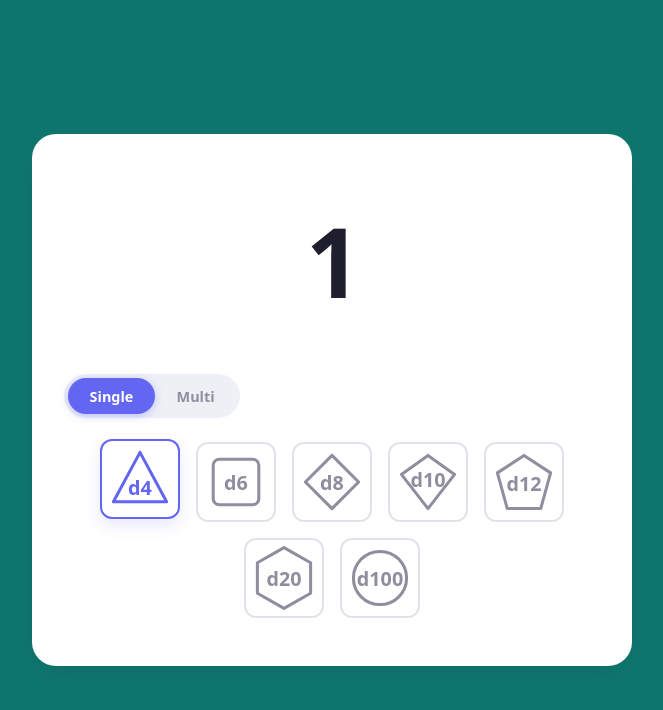
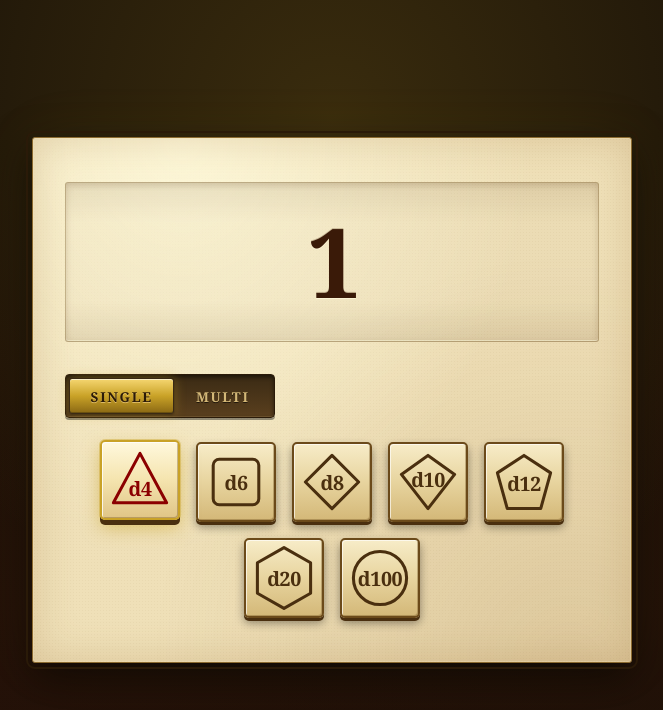
Before and after one commit to girvel/diceroller, a plain HTML site: page index.html in a window 1280 px wide. Both pictures are taken after a click on the button "d4". Shown: the whole page, without its empty margins (308-971 px from the left). Drawn offline with Linux system fonts and the light colour scheme.

Commit message:
Restro styling

```diff
--- a/index.html
+++ b/index.html
@@ -9,13 +9,29 @@
   <link rel="apple-touch-icon" href="/diceroller/favicon-ios.png" />
   <style>
     :root {
-      --bg-color: #0f766e;
-      --card-bg: #ffffff;
-      --text-main: #1e1e2f;
-      --text-muted: #8e8e9f;
-      --accent: #6366f1;
-      --accent-hover: #4f46e5;
-      --border: #e2e2ea;
+      /* Dark stone / night sky */
+      --bg-color: #1a1208;
+      --bg-glow: #6b3a10;
+      /* Parchment card */
+      --card-bg: #efe0b8;
+      --card-shade: #d4b878;
+      /* Ink on parchment */
+      --text-main: #2a1a08;
+      --text-muted: #6b4a1a;
+      /* Gold / bronze */
+      --gold-light: #f5d670;
+      --gold-mid: #c9a227;
+      --gold-dark: #8b6914;
+      --bronze: #8b6a30;
+      --bronze-dark: #3a2a14;
+      --bronze-shadow: #2a1a08;
+      /* Wax seal red */
+      --wax-red: #8b1010;
+      --wax-red-hi: #c03030;
+      --wax-red-dark: #4a0808;
+      /* Accent used by .rolling flicker */
+      --accent: #b8860b;
+      --border: #8b6a30;
     }
 
     * {
@@ -24,30 +40,56 @@
       padding: 0;
     }
 
+    html {
+      background-color: var(--bg-color);
+    }
+
     body {
-      font-family: system-ui, -apple-system, sans-serif;
-      background-color: var(--bg-color);
+      font-family: Georgia, "Palatino Linotype", "Book Antiqua", Palatino, "Times New Roman", serif;
       color: var(--text-main);
       display: flex;
       box-sizing: content-box;
       min-height: calc(100vh - 2rem);
       padding: 1rem;
-      /* We do our own scroll compensation in JS, so turn off the
-         browser's scroll anchoring to avoid double-correcting. */
       overflow-anchor: none;
+
+      /* Atmospheric dark background: warm vignette + faint red glow */
+      background-color: var(--bg-color);
+      background-image:
+        radial-gradient(ellipse at 50% 15%, rgba(201, 162, 39, 0.18) 0%, transparent 55%),
+        radial-gradient(ellipse at 15% 85%, rgba(139, 16, 16, 0.10) 0%, transparent 55%),
+        radial-gradient(ellipse at 85% 75%, rgba(139, 16, 16, 0.08) 0%, transparent 55%);
+      background-attachment: fixed;
     }
 
     .container {
-      /* auto margins = "center if there's room, otherwise start at top
-         and let the page scroll normally". */
+      /* Centering behaviour preserved */
       margin: auto;
-      background: var(--card-bg);
-      padding: 3rem 2rem;
-      border-radius: 1.5rem;
-      box-shadow: 0 10px 25px rgba(0, 0, 0, 0.05);
+      background-color: var(--card-bg);
+
+      /* Aged parchment: warm top highlight, corner shading, subtle fibre dots */
+      background-image:
+        radial-gradient(ellipse at 25% 0%, rgba(255, 250, 220, 0.9) 0%, transparent 55%),
+        radial-gradient(ellipse at 90% 100%, rgba(139, 90, 30, 0.18) 0%, transparent 55%),
+        radial-gradient(circle, rgba(120, 80, 30, 0.05) 1px, transparent 1px);
+      background-size: auto, auto, 3px 3px;
+
+      padding: 2.75rem 2rem;
       width: 100%;
       max-width: 600px;
       text-align: center;
+
+      /* Ornate double frame: inner bronze line + outer dark outline */
+      border: 1px solid var(--bronze);
+      outline: 2px solid var(--bronze-shadow);
+      outline-offset: 4px;
+      border-radius: 3px;
+
+      box-shadow:
+        inset 0 0 40px rgba(139, 90, 30, 0.22),
+        inset 0 0 0 1px rgba(255, 240, 200, 0.4),
+        0 14px 40px rgba(0, 0, 0, 0.65),
+        0 0 60px rgba(201, 162, 39, 0.08);
     }
 
     /* ---------- Control bar ---------- */
@@ -59,15 +101,20 @@
       margin-bottom: 1.5rem;
     }
 
-    /* ---------- Segmented switch ---------- */
+    /* ---------- Segmented switch (carved bronze plaque) ---------- */
     .switch {
       position: relative;
       display: inline-flex;
-      padding: 4px;
-      background: var(--switch-track, #eef0f6);
-      border-radius: 999px;
+      padding: 3px;
+      background: linear-gradient(180deg, var(--bronze-dark) 0%, #5a3f1e 100%);
+      border: 1px solid var(--bronze-shadow);
+      border-radius: 4px;
       user-select: none;
       -webkit-user-select: none;
+      box-shadow:
+        inset 0 2px 4px rgba(0, 0, 0, 0.55),
+        inset 0 -1px 0 rgba(255, 220, 150, 0.15),
+        0 2px 0 rgba(0, 0, 0, 0.4);
     }
 
     .switch-thumb {
@@ -76,9 +123,14 @@
       left: 0;
       width: 0;
       height: 0;
-      border-radius: 999px;
-      background: var(--accent);
-      box-shadow: 0 2px 8px rgba(99, 102, 241, 0.35);
+      border-radius: 3px;
+      background: linear-gradient(180deg, var(--gold-light) 0%, var(--gold-mid) 50%, var(--gold-dark) 100%);
+      border: 1px solid var(--bronze-dark);
+      box-shadow:
+        inset 0 1px 0 rgba(255, 255, 255, 0.6),
+        inset 0 -1px 0 rgba(0, 0, 0, 0.25),
+        0 1px 3px rgba(0, 0, 0, 0.45),
+        0 0 12px rgba(201, 162, 39, 0.45);
       transition: none;
       pointer-events: none;
     }
@@ -96,61 +148,82 @@
       border: none;
       background: transparent;
       font: inherit;
-      font-size: 0.9rem;
-      font-weight: 600;
-      color: var(--text-muted);
+      font-family: Georgia, "Palatino Linotype", serif;
+      font-size: 0.85rem;
+      font-weight: 700;
+      letter-spacing: 0.12em;
+      text-transform: uppercase;
+      color: #d4b878;
+      text-shadow: 0 1px 0 rgba(0, 0, 0, 0.6);
       padding: 0.55rem 1.35rem;
-      border-radius: 999px;
+      border-radius: 3px;
       cursor: pointer;
-      transition: color 0.25s ease;
+      transition: color 0.2s ease, text-shadow 0.2s ease;
       -webkit-tap-highlight-color: transparent;
     }
 
     .switch-btn:hover {
-      color: var(--text-main);
+      color: var(--gold-light);
     }
 
     .switch-btn[aria-pressed="true"],
     .switch-btn[aria-pressed="true"]:hover {
-      color: #ffffff;
+      color: #2a1a08;
+      text-shadow: 0 1px 0 rgba(255, 220, 150, 0.6);
     }
 
     .switch-btn:focus-visible {
-      outline: 2px solid var(--accent);
-      outline-offset: 3px;
+      outline: 2px solid var(--gold-light);
+      outline-offset: 2px;
     }
 
-    /* ---------- Clear button ---------- */
+    /* ---------- Clear button (wax seal) ---------- */
     .ghost-btn {
-      border: 1px solid var(--border);
-      background: transparent;
+      border: 1px solid var(--wax-red-dark);
+      background: linear-gradient(180deg, var(--wax-red-hi) 0%, var(--wax-red) 55%, #6a0808 100%);
       font: inherit;
-      font-size: 0.9rem;
-      font-weight: 600;
-      color: var(--text-muted);
-      padding: calc(0.55rem - 1px) 1.15rem;
-      border-radius: 999px;
+      font-family: Georgia, "Palatino Linotype", serif;
+      font-size: 0.85rem;
+      font-weight: 700;
+      letter-spacing: 0.12em;
+      text-transform: uppercase;
+      color: #f0d090;
+      text-shadow: 0 1px 0 rgba(0, 0, 0, 0.6);
+      padding: 0.55rem 1.15rem;
+      border-radius: 3px;
       cursor: pointer;
       transition:
         color 0.2s ease,
-        border-color 0.2s ease,
-        background-color 0.2s ease,
-        transform 0.15s ease;
+        background 0.2s ease,
+        transform 0.1s ease,
+        box-shadow 0.2s ease;
       -webkit-tap-highlight-color: transparent;
+      box-shadow:
+        inset 0 1px 0 rgba(255, 200, 150, 0.35),
+        inset 0 -1px 0 rgba(0, 0, 0, 0.35),
+        0 2px 0 #3a0505,
+        0 3px 8px rgba(0, 0, 0, 0.5);
     }
 
     .ghost-btn:hover {
-      color: var(--accent);
-      border-color: var(--accent);
-      background: rgba(99, 102, 241, 0.06);
+      color: #fff8dd;
+      background: linear-gradient(180deg, #d04040 0%, var(--wax-red-hi) 55%, var(--wax-red) 100%);
+      box-shadow:
+        inset 0 1px 0 rgba(255, 200, 150, 0.5),
+        inset 0 -1px 0 rgba(0, 0, 0, 0.35),
+        0 2px 0 #3a0505,
+        0 3px 12px rgba(192, 48, 48, 0.55);
     }
 
     .ghost-btn:active {
-      transform: scale(0.96);
+      transform: translateY(1px);
+      box-shadow:
+        inset 0 2px 4px rgba(0, 0, 0, 0.5),
+        0 0 0 #3a0505;
     }
 
     .ghost-btn:focus-visible {
-      outline: 2px solid var(--accent);
+      outline: 2px solid var(--gold-light);
       outline-offset: 2px;
     }
 
@@ -158,7 +231,7 @@
       display: none;
     }
 
-    /* ---------- Display ---------- */
+    /* ---------- Display (recessed manuscript panel) ---------- */
     .display-area {
       min-height: 160px;
       display: flex;
@@ -166,8 +239,20 @@
       align-items: center;
       justify-content: center;
       gap: 0.05em;
-      padding: 0.75rem 0;
+      padding: 0.75rem 0.5rem;
       margin-bottom: 2rem;
+
+      background:
+        linear-gradient(180deg,
+          rgba(74, 42, 15, 0.10) 0%,
+          rgba(74, 42, 15, 0.02) 25%,
+          rgba(74, 42, 15, 0.02) 75%,
+          rgba(74, 42, 15, 0.10) 100%);
+      border: 1px solid rgba(107, 74, 26, 0.35);
+      border-radius: 3px;
+      box-shadow:
+        inset 0 2px 6px rgba(74, 42, 15, 0.18),
+        inset 0 -1px 0 rgba(255, 250, 220, 0.6);
     }
 
     .display-line {
@@ -188,26 +273,47 @@
       justify-content: center;
     }
 
+    /* Carved wooden / bone tiles */
     .die-button {
-      background: none;
-      border: 2px solid var(--border);
-      border-radius: 0.75rem;
+      background: linear-gradient(180deg, #f7ecc8 0%, #e8d5a0 48%, #d4b878 100%);
+      border: 2px solid #6b4a1a;
+      border-radius: 5px;
       width: 80px;
       height: 80px;
       cursor: pointer;
-      color: var(--text-muted);
-      transition: all 0.2s cubic-bezier(0.4, 0, 0.2, 1);
+      color: #4a2f0f;
+      transition: color 0.15s ease, transform 0.12s ease, box-shadow 0.15s ease, border-color 0.15s ease, background 0.15s ease;
       display: flex;
       align-items: center;
       justify-content: center;
+      box-shadow:
+        inset 1px 1px 0 rgba(255, 255, 255, 0.65),
+        inset -1px -1px 0 rgba(107, 74, 26, 0.35),
+        0 3px 0 #4a2f0f,
+        0 5px 10px rgba(0, 0, 0, 0.4);
     }
 
     .die-button:hover, .die-button:focus {
-      border-color: var(--accent);
-      color: var(--accent);
-      transform: translateY(-3px);
-      box-shadow: 0 6px 15px rgba(99, 102, 241, 0.15);
+      border-color: var(--gold-mid);
+      color: #8b0000;
+      background: linear-gradient(180deg, #fff8dd 0%, #f5e5b0 48%, #e0c586 100%);
+      transform: translateY(-2px);
+      box-shadow:
+        inset 1px 1px 0 rgba(255, 255, 255, 0.8),
+        inset -1px -1px 0 rgba(107, 74, 26, 0.35),
+        0 5px 0 #4a2f0f,
+        0 8px 18px rgba(201, 162, 39, 0.55),
+        0 0 0 1px rgba(201, 162, 39, 0.4);
       outline: none;
+    }
+
+    .die-button:active {
+      transform: translateY(2px);
+      box-shadow:
+        inset 1px 1px 3px rgba(74, 42, 15, 0.4),
+        inset -1px -1px 0 rgba(255, 255, 255, 0.3),
+        0 1px 0 #4a2f0f,
+        0 2px 4px rgba(0, 0, 0, 0.35);
     }
 
     .die-button svg {
@@ -221,13 +327,15 @@
 
     .die-button text {
       font-size: 26px;
-      font-weight: bold;
-      font-family: system-ui, sans-serif;
+      font-weight: 700;
+      font-family: Georgia, "Palatino Linotype", serif;
       fill: currentColor;
       stroke: none;
       user-select: none;
+      letter-spacing: -0.02em;
     }
 
+    /* Pop Animation for Result */
     @keyframes pop {
       0% { transform: scale(0.8); opacity: 0; }
       50% { transform: scale(1.1); }
@@ -238,8 +346,13 @@
       animation: pop 0.3s ease-out forwards;
     }
 
+    /* Glowing rune while flickering */
     .rolling {
       color: var(--accent) !important;
+      text-shadow:
+        0 0 12px rgba(201, 162, 39, 0.65),
+        0 0 24px rgba(201, 162, 39, 0.35),
+        0 1px 0 rgba(255, 250, 220, 0.7) !important;
     }
 
     #calc {
@@ -259,15 +372,42 @@
       font-size: 6rem;
     }
 
+    /* Old manuscript ink: engraved into the parchment */
     #calc, #rolling, #result, #eq {
-      font-weight: 800;
+      font-weight: 700;
+      font-family: Georgia, "Palatino Linotype", serif;
       line-height: 1;
-      color: var(--text-main);
+      color: #3a1a08;
+      text-shadow:
+        0 1px 0 rgba(255, 250, 220, 0.7),
+        0 -1px 0 rgba(74, 42, 15, 0.25);
       font-variant-numeric: tabular-nums;
       min-width: 0;
       max-width: 100%;
       overflow-wrap: anywhere;
       word-break: break-word;
+    }
+
+    /* --- Retro scrollbar (WebKit/Blink) --- */
+    ::-webkit-scrollbar {
+      width: 12px;
+    }
+    ::-webkit-scrollbar-track {
+      background: var(--bronze-shadow);
+      box-shadow: inset 0 0 6px rgba(0, 0, 0, 0.6);
+    }
+    ::-webkit-scrollbar-thumb {
+      background: linear-gradient(180deg, var(--gold-mid) 0%, var(--gold-dark) 100%);
+      border: 1px solid var(--bronze-shadow);
+      border-radius: 2px;
+    }
+    ::-webkit-scrollbar-thumb:hover {
+      background: linear-gradient(180deg, var(--gold-light) 0%, var(--gold-mid) 100%);
+    }
+    /* Firefox */
+    html {
+      scrollbar-color: var(--gold-mid) var(--bronze-shadow);
+      scrollbar-width: thin;
     }
 
     @media (prefers-reduced-motion: reduce) {
@@ -279,8 +419,7 @@
   <div class="container">
     <div class="display-area">
       <div class="display-line">
-        <div id="calc"></div>
-        <div id="rolling"></div>
+        <div id="calc"></div><div id="rolling"></div>
       </div>
       <div id="eq"></div>
       <div id="result"></div>
@@ -392,7 +531,7 @@
 
       if (remaining > 0) {
         setBodyPaddingBottom(getBodyPaddingBottom() + remaining);
-        void bodyEl.offsetHeight; // force reflow so the scroll can take effect
+        void bodyEl.offsetHeight;
         window.scrollBy(0, remaining);
       } else if (remaining < 0) {
         const curPB = getBodyPaddingBottom();
```
Also changed, not shown: 1 other file.
